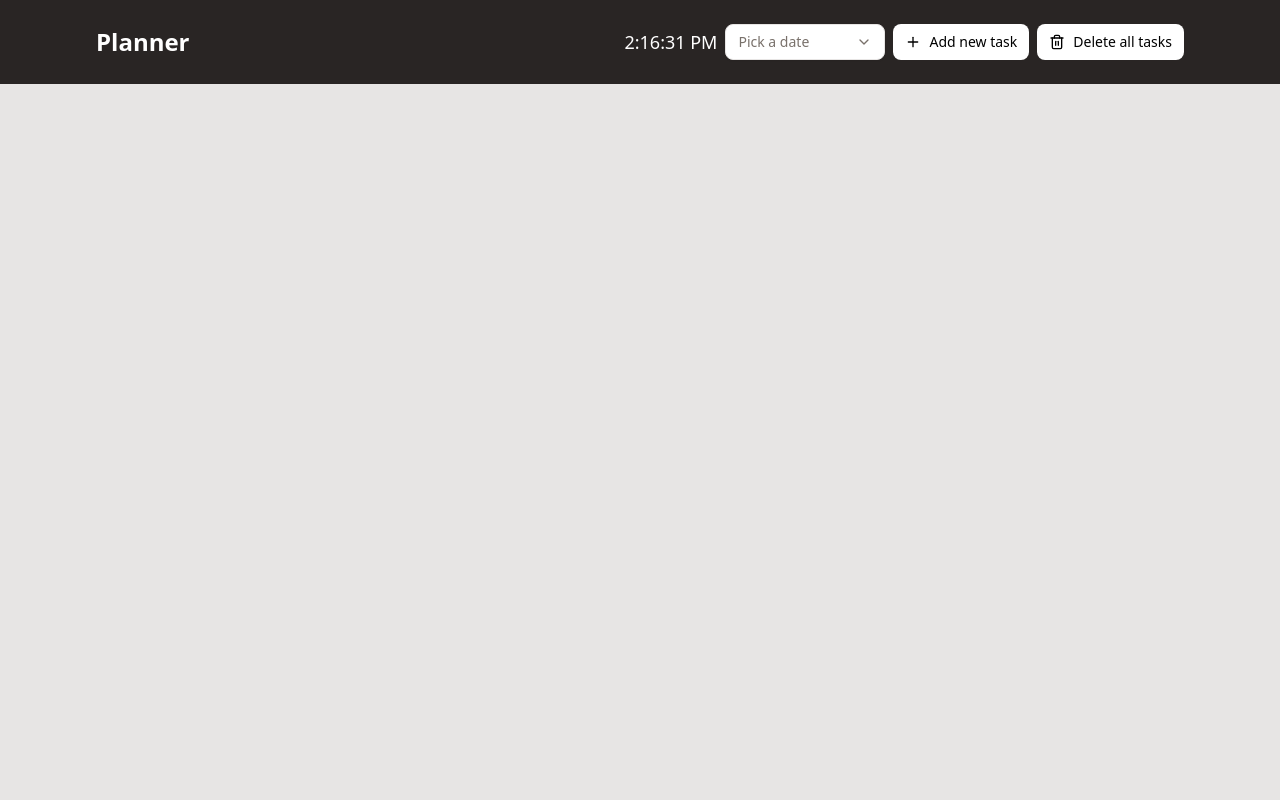
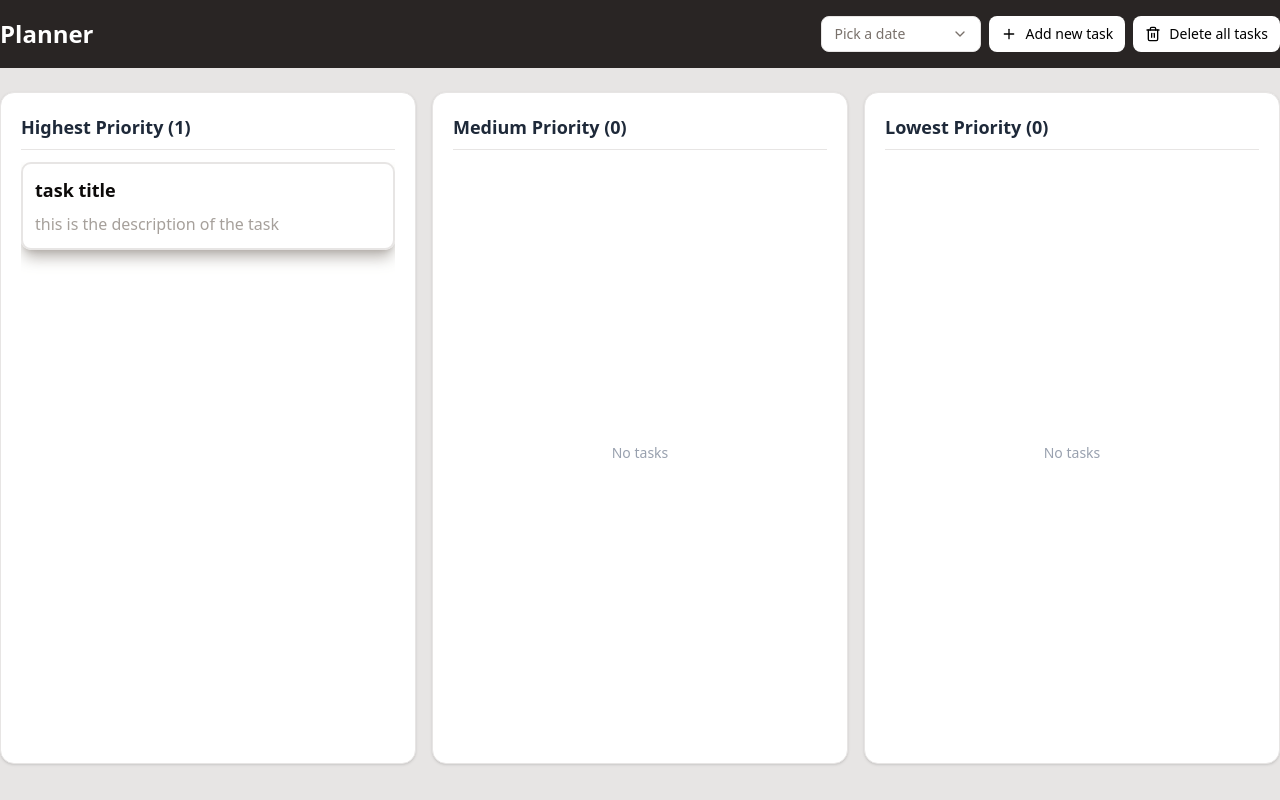
Before and after one commit to Mushaf-Hafeez/React-Challenge, a React (Vite) app: page / in a window 1280 px wide. Built offline with nearby package versions, Linux system fonts and the light colour scheme.

Commit message:
add the tasks column

```diff
--- a/src/components/5_TaskPlanner/Header.jsx
+++ b/src/components/5_TaskPlanner/Header.jsx
@@ -37,10 +37,12 @@ import { useTask } from "@/context/TaskPlanner";
 // importing form
 import { useForm, Controller } from "react-hook-form";
 import { useState } from "react";
+import toast from "react-hot-toast";
+import { getRandomId } from "@/utils";
 
 const Header = () => {
   const [openTask, setOpenTask] = useState(false);
-  const { time, date, setDate } = useTask();
+  const { date, setDate, addTask } = useTask();
 
   const {
     register,
@@ -52,13 +54,24 @@ const Header = () => {
 
   // onSubmit function
   const onSubmit = (data) => {
-    console.log(data);
+    data.id = getRandomId();
 
-    // setOpenTask(false);
+    // add the task in the state
+    addTask(data);
+
+    // reset the form
+    reset();
+
+    // close the dialog
+    setOpenTask(false);
+
+    // show success toast
+    toast.success("Task added");
   };
 
   return (
-    <header className="flex items-center justify-between py-6 px-8 md:px-16 lg:px-24 bg-stone-800">
+    <header className="py-4 bg-stone-800">
+      <div className="flex items-center justify-between max-w-7xl mx-auto">
         {/* Logo */}
         <h2 className="text-2xl font-semibold cursor-pointer text-white">
           Planner
@@ -68,7 +81,7 @@ const Header = () => {
 
         {/* items */}
         <nav className="flex items-center gap-2">
-        <p className="text-lg font-medium text-white">{time}</p>
+          {/* <p className="text-lg font-medium text-white">{time}</p> */}
 
           {/* date picker */}
           <Popover>
@@ -95,7 +108,6 @@ const Header = () => {
 
           {/* new task */}
           <Dialog open={openTask} onOpenChange={setOpenTask}>
-          <form onSubmit={handleSubmit(onSubmit)}>
             <DialogTrigger asChild>
               <Button
                 className={
@@ -107,6 +119,7 @@ const Header = () => {
               </Button>
             </DialogTrigger>
             <DialogContent>
+              <form onSubmit={handleSubmit(onSubmit)}>
                 <DialogHeader>
                   <DialogTitle>Add new task</DialogTitle>
                   <div className="space-y-2">
@@ -122,8 +135,11 @@ const Header = () => {
                         },
                       })}
                       placeholder={"Enter task title"}
-                    aria-invalid={errors.title}
+                      aria-invalid={errors.title ? true : false}
                     />
+                    {errors && errors.title && (
+                      <p className="text-red-500">{errors.title.message}</p>
+                    )}
                     <Textarea
                       {...register("description", {
                         required: {
@@ -137,20 +153,29 @@ const Header = () => {
                       })}
                       placeholder={"Enter task description here..."}
                       className={"h-52"}
-                    aria-invalid={errors.description}
+                      aria-invalid={errors.description ? true : false}
                     />
+                    {errors && errors.description && (
+                      <p className="text-red-500">
+                        {errors.description.message}
+                      </p>
+                    )}
                     <Controller
                       name="priority"
                       control={control}
                       rules={{
-                      required: {
-                        value: true,
-                        message: "Field is required.",
-                      },
+                        required: "Priority is required.",
                       }}
-                    render={() => (
-                      <Select aria-invalid={errors.priority}>
-                        <SelectTrigger className="w-full max-w-48">
+                      render={({ field, fieldState: { invalid, error } }) => (
+                        <div>
+                          <Select
+                            onValueChange={field.onChange}
+                            value={field.value}
+                          >
+                            <SelectTrigger
+                              className={`w-full max-w-48 ${invalid ? "border-red-500" : ""}`}
+                              aria-invalid={invalid}
+                            >
                               <SelectValue placeholder="Select priority" />
                             </SelectTrigger>
                             <SelectContent>
@@ -161,16 +186,24 @@ const Header = () => {
                               </SelectGroup>
                             </SelectContent>
                           </Select>
+                          {error && (
+                            <p className="text-red-500 text-sm mt-1">
+                              {error.message}
+                            </p>
+                          )}
+                        </div>
                       )}
                     />
 
-                  <DialogClose>
-                    <Button type="submit">Add</Button>
-                  </DialogClose>
+                    {/* <DialogClose> */}
+                    <Button asChild>
+                      <input type="submit" value="Add" />
+                    </Button>
+                    {/* </DialogClose> */}
                   </div>
                 </DialogHeader>
+              </form>
             </DialogContent>
-          </form>
           </Dialog>
 
           {/* delete task */}
@@ -189,13 +222,14 @@ const Header = () => {
               <DialogHeader>
                 <DialogTitle>Are you absolutely sure?</DialogTitle>
                 <DialogDescription>
-                This action cannot be undone. This will permanently delete your
-                account and remove your data from our servers.
+                  This action cannot be undone. This will permanently delete
+                  your account and remove your data from our servers.
                 </DialogDescription>
               </DialogHeader>
             </DialogContent>
           </Dialog>
         </nav>
+      </div>
     </header>
   );
 };
--- /dev/null
+++ b/src/components/5_TaskPlanner/Task.jsx
@@ -0,0 +1,10 @@
+const Task = ({ item }) => {
+  return (
+    <div className="flex flex-col gap-2 p-3 rounded-lg shadow-lg shadow-stone-400/80 border-2 border-stone-200">
+      <h3 className="text-lg font-semibold">{item.title}</h3>
+      <h3 className="text-stone-400">{item.description}</h3>
+    </div>
+  );
+};
+
+export default Task;
--- a/src/components/5_TaskPlanner/TaskPlanner.jsx
+++ b/src/components/5_TaskPlanner/TaskPlanner.jsx
@@ -1,5 +1,6 @@
 // importin custom components
 import Header from "./Header";
+import TasksContainer from "./TasksContainer";
 
 // importing shadcn ui components
 
@@ -8,6 +9,9 @@ const TaskPlanner = () => {
     <div className="h-screen w-full bg-stone-200">
       {/* Header */}
       <Header />
+
+      {/* Tasks */}
+      <TasksContainer />
     </div>
   );
 };
--- /dev/null
+++ b/src/components/5_TaskPlanner/Tasks.jsx
@@ -0,0 +1,14 @@
+// importing custom components
+import Task from "./Task";
+
+const Tasks = ({ tasks }) => {
+  return (
+    <div className="flex flex-col gap-2">
+      {tasks.map((item) => (
+        <Task key={item.id} item={item} />
+      ))}
+    </div>
+  );
+};
+
+export default Tasks;
--- /dev/null
+++ b/src/components/5_TaskPlanner/TasksContainer.jsx
@@ -0,0 +1,89 @@
+import { useState } from "react";
+import Tasks from "./Tasks";
+import { useTask } from "@/context/TaskPlanner";
+
+const TasksContainer = () => {
+  const { tasks } = useTask();
+
+  // const [tasks] = useState([
+  //   {
+  //     id: "task-101",
+  //     title: "Implement Auth Flow",
+  //     description: "Set up JWT tokens and protected routes for the dashboard.",
+  //     priority: "highest",
+  //   },
+  //   {
+  //     id: "task-102",
+  //     title: "Update Footer Links",
+  //     description: "Ensure all social media icons point to the correct URLs.",
+  //     priority: "lowest",
+  //   },
+  //   {
+  //     id: "task-103",
+  //     title: "Optimize Image Assets",
+  //     description: "Compress hero images to improve LCP scores on mobile.",
+  //     priority: "medium",
+  //   },
+  //   {
+  //     id: "task-104",
+  //     title: "Fix Navbar Jump",
+  //     description:
+  //       "Resolve the layout shift occurring when the sticky header toggles.",
+  //     priority: "highest",
+  //   },
+  //   {
+  //     id: "task-105",
+  //     title: "Write API Documentation",
+  //     description:
+  //       "Document the new endpoints for the mobile team integration.",
+  //     priority: "medium",
+  //   },
+  // ]);
+
+  // Group tasks once — much more efficient and cleaner
+  const tasksByPriority = {
+    highest: tasks.filter((t) => t.priority === "highest"),
+    medium: tasks.filter((t) => t.priority === "medium"),
+    lowest: tasks.filter((t) => t.priority === "lowest"),
+  };
+
+  // Optional: define columns in array → easy to reorder / add more later
+  const columns = [
+    {
+      title: "Highest Priority",
+      key: "Highest",
+      tasks: tasksByPriority.highest,
+    },
+    { title: "Medium Priority", key: "Medium", tasks: tasksByPriority.medium },
+    { title: "Lowest Priority", key: "Lowest", tasks: tasksByPriority.lowest },
+  ];
+
+  return (
+    <div className="h-[90%] py-6 max-w-7xl mx-auto">
+      <div className="flex gap-4 h-full">
+        {columns.map((column) => (
+          <div
+            key={column.key}
+            className="relative flex-1 flex flex-col gap-3 bg-white p-5 rounded-xl shadow-sm overflow-hidden border border-stone-200"
+          >
+            <h2 className="text-lg font-semibold text-gray-800 pb-2 border-b">
+              {column.title} ({column.tasks.length})
+            </h2>
+
+            <div className="flex-1 overflow-y-auto">
+              {column.tasks.length > 0 ? (
+                <Tasks tasks={column.tasks} />
+              ) : (
+                <div className="h-full flex items-center justify-center text-gray-400 text-sm">
+                  No tasks
+                </div>
+              )}
+            </div>
+          </div>
+        ))}
+      </div>
+    </div>
+  );
+};
+
+export default TasksContainer;
--- a/src/context/TaskPlanner.jsx
+++ b/src/context/TaskPlanner.jsx
@@ -3,21 +3,34 @@ import { createContext, useContext, useEffect, useState } from "react";
 export const TaskContext = createContext();
 
 const TaskContextProvider = ({ children }) => {
-  const [time, setTime] = useState(new Date().toLocaleTimeString());
+  // const [time, setTime] = useState(new Date().toLocaleTimeString());
   const [date, setDate] = useState(null);
 
-  useEffect(() => {
-    const getTime = setInterval(() => {
-      const currentTime = new Date().toLocaleTimeString();
-      setTime(currentTime);
-    }, 1000);
+  const [tasks, setTasks] = useState([
+    {
+      id: "aklsjdklasjd",
+      title: "task title",
+      description: "this is the description of the task",
+      priority: "highest",
+    },
+  ]);
 
-    return () => {
-      clearInterval(getTime);
-    };
-  }, []);
+  const addTask = (task) => {
+    setTasks((prev) => [...prev, task]);
+  };
 
-  const value = { time, date, setDate };
+  // useEffect(() => {
+  //   const getTime = setInterval(() => {
+  //     const currentTime = new Date().toLocaleTimeString();
+  //     setTime(currentTime);
+  //   }, 1000);
+
+  //   return () => {
+  //     clearInterval(getTime);
+  //   };
+  // }, []);
+
+  const value = { date, setDate, addTask, tasks };
 
   return <TaskContext.Provider value={value}>{children}</TaskContext.Provider>;
 };
--- /dev/null
+++ b/src/utils/index.js
@@ -0,0 +1,3 @@
+export const getRandomId = () => {
+  return Date.now();
+};
```
Lines whose indentation alone changed are shown as unchanged.
